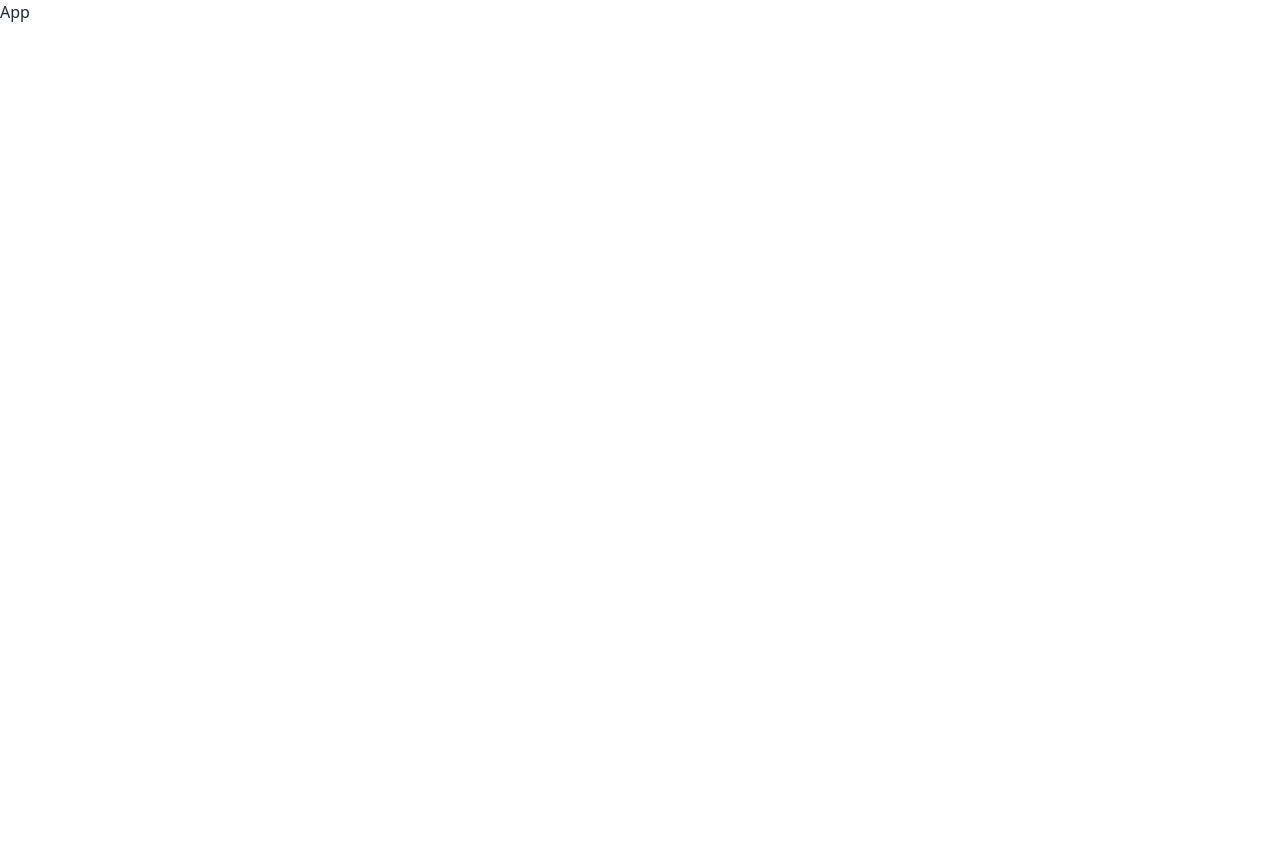
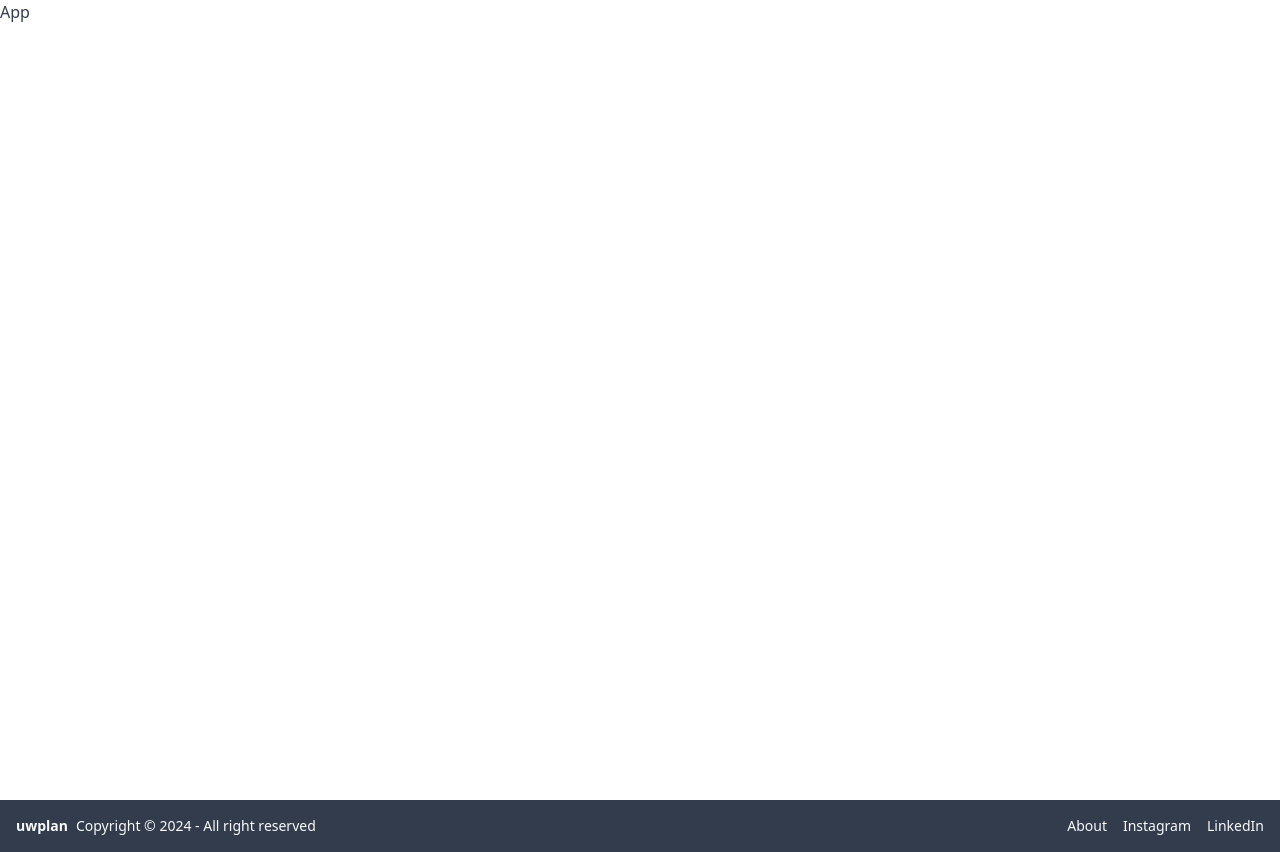
Before and after one commit to Muh-Hamza-99/uwplan, a React (Vite) app in the folder client/: page / in a window 1280 px wide. Before the commit the page ends 800 px from the top, so only its background shows below. Built offline with nearby package versions, Linux system fonts and the light colour scheme.

Commit message:
Added theme and basic footer component

```diff
--- a/client/src/App.tsx
+++ b/client/src/App.tsx
@@ -1,5 +1,14 @@
+import Footer from "./components/Footer";
+
 const App = () => {
-  return <div>App</div>;
+  return (
+    <>
+      <div className="min-h-screen">
+        App
+      </div>
+      <Footer />
+    </>
+  );
 };
 
 export default App;
--- /dev/null
+++ b/client/src/components/Footer.tsx
@@ -0,0 +1,23 @@
+const Footer = () => {
+  return (
+    <footer className="footer bg-neutral text-neutral-content items-center p-4">
+      <aside className="grid-flow-col items-center">
+        <h1 className="font-bold">uwplan</h1>
+        <p>Copyright © 2024 - All right reserved</p>
+      </aside>
+      <nav className="grid-flow-col gap-4 md:place-self-center md:justify-self-end">
+        <a className="link link-hover">
+          About
+        </a>
+        <a className="link link-hover">
+          Instagram
+        </a>
+        <a className="link link-hover">
+          LinkedIn
+        </a>
+      </nav>
+    </footer>
+  );
+};
+
+export default Footer;
--- a/client/tailwind.config.js
+++ b/client/tailwind.config.js
@@ -10,4 +10,7 @@
   plugins: [
     require("daisyui"),
   ],
+  daisyui: {
+    themes: ["emerald"],
+  },
 }
```
